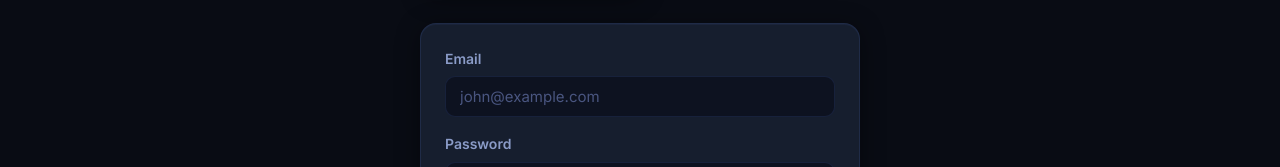
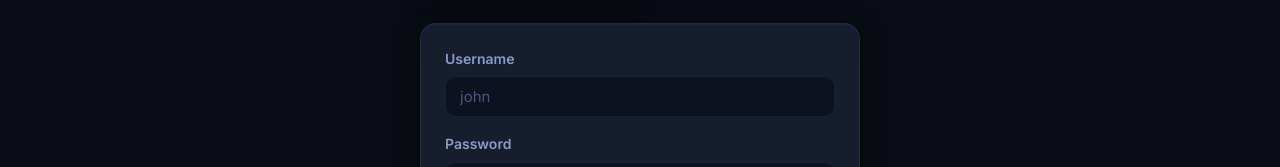
Before and after one commit to basicir/flogger, a Next.js app: page /auth in a window 1280 px wide. Shown: the part 406-573 px from the top of the page. Built offline with nearby package versions, Linux system fonts and the light colour scheme; no server answers.

Commit message:
Simplify auth to username-only

```diff
--- a/src/app/auth/page.tsx
+++ b/src/app/auth/page.tsx
@@ -10,7 +10,7 @@ function AuthForm() {
   const [tab, setTab] = useState<'login' | 'register'>(
     searchParams.get('tab') === 'register' ? 'register' : 'login'
   )
-  const [email, setEmail] = useState('')
+  const [username, setUsername] = useState('')
   const [password, setPassword] = useState('')
   const [displayName, setDisplayName] = useState('')
   const [loading, setLoading] = useState(false)
@@ -29,10 +29,12 @@ function AuthForm() {
     setError(''); setSuccess('')
     setLoading(true)
 
+    const virtualEmail = `${username.trim().toLowerCase()}@flogger.local`
+
     try {
       if (tab === 'register') {
         const { data, error } = await supabase.auth.signUp({
-          email,
+          email: virtualEmail,
           password,
           options: { data: { display_name: displayName } },
         })
@@ -41,14 +43,14 @@ function AuthForm() {
           // upsert profile
           await supabase.from('profiles').upsert({
             id: data.user.id,
-            email,
+            email: virtualEmail,
             display_name: displayName,
           })
           setSuccess('Account created! Redirecting...')
           setTimeout(() => router.push('/settings'), 1500)
         }
       } else {
-        const { error } = await supabase.auth.signInWithPassword({ email, password })
+        const { error } = await supabase.auth.signInWithPassword({ email: virtualEmail, password })
         if (error) throw error
         router.push('/dashboard')
         router.refresh()
@@ -144,13 +146,13 @@ function AuthForm() {
               )}
 
               <div className="form-group">
-                <label className="form-label">Email</label>
+                <label className="form-label">Username</label>
                 <input
                   className="form-input"
-                  type="email"
-                  value={email}
-                  onChange={e => setEmail(e.target.value)}
-                  placeholder="john@example.com"
+                  type="text"
+                  value={username}
+                  onChange={e => setUsername(e.target.value)}
+                  placeholder="john"
                   required
                 />
               </div>
--- a/src/components/Navbar.tsx
+++ b/src/components/Navbar.tsx
@@ -47,7 +47,7 @@ export function Navbar() {
 
         {user ? (
           <div className="flex items-center gap-3">
-            <span className="text-sm text-secondary">{user.email}</span>
+            <span className="text-sm text-secondary">{user.email?.split('@')[0]}</span>
             <button onClick={handleSignOut} className="btn btn-secondary btn-sm">
               Sign Out
             </button>
```
